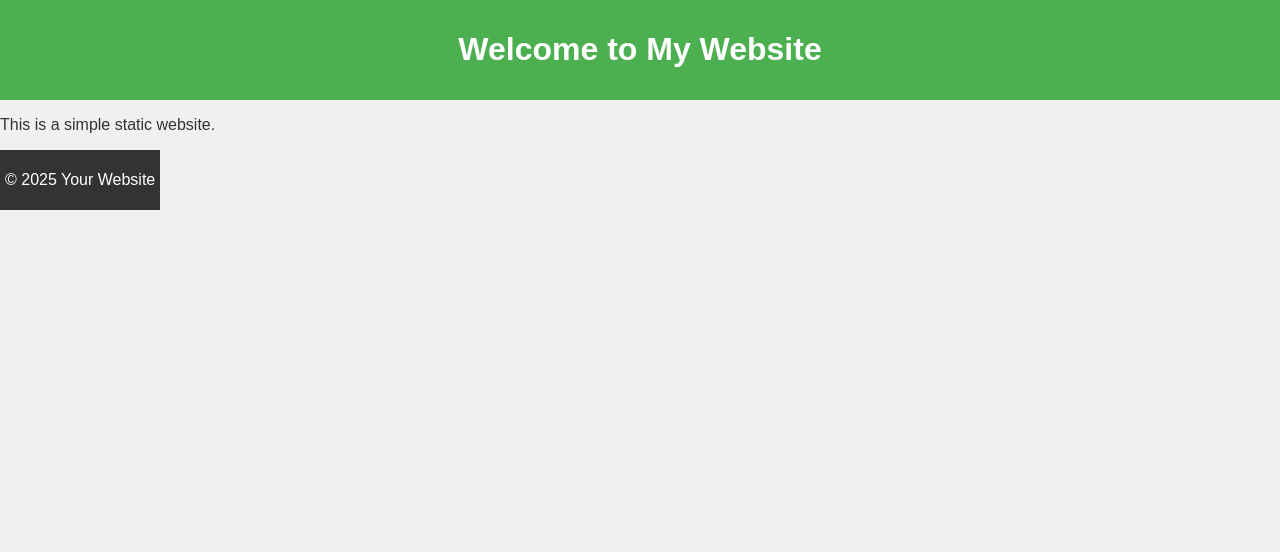
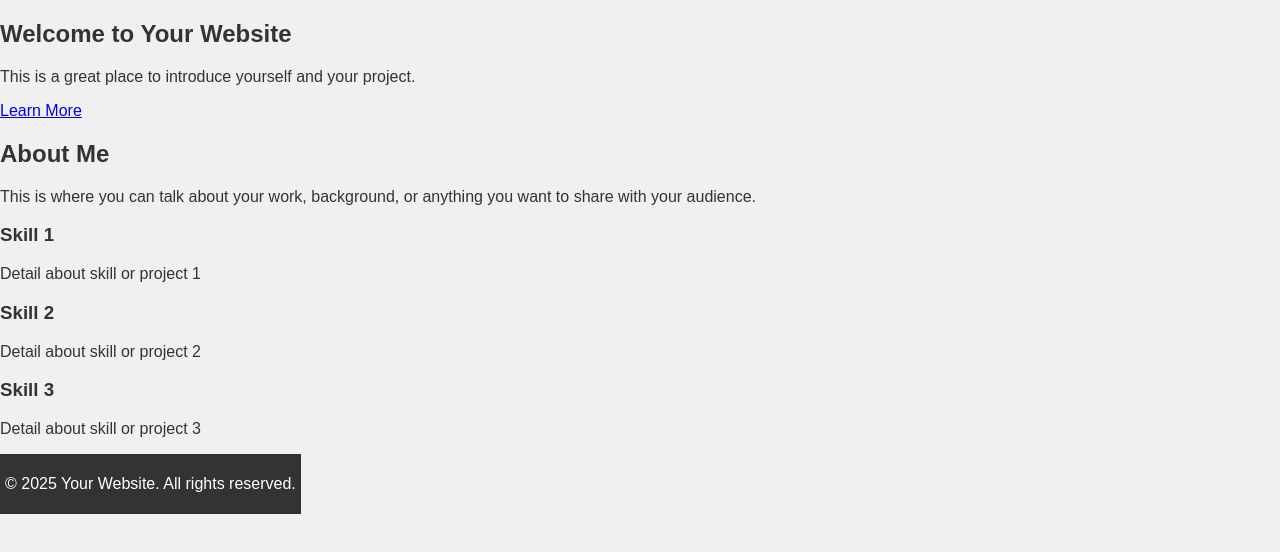
Before and after one commit to hiteshbhardwaj517/my-test-website, a plain HTML site: page index.html in a window 1280 px wide. Drawn offline with Linux system fonts and the light colour scheme.

Commit message:
Update index.html

```diff
--- a/index.html
+++ b/index.html
@@ -7,16 +7,42 @@
   <link rel="stylesheet" href="styles.css">
 </head>
 <body>
-    <header>
-        <h1>Welcome to My Website</h1>
-    </header>
 
-    <main>
-        <p>This is a simple static website.</p>
-    </main>
+  <!-- Hero Section -->
+  <section class="hero">
+    <div class="hero-content">
+      <h1>Welcome to Your Website</h1>
+      <p>This is a great place to introduce yourself and your project.</p>
+      <a href="#about" class="cta-btn">Learn More</a>
+    </div>
+  </section>
 
+  <!-- About Section -->
+  <section id="about" class="about">
+    <div class="container">
+      <h2>About Me</h2>
+      <p>This is where you can talk about your work, background, or anything you want to share with your audience.</p>
+      <div class="info">
+        <div class="info-box">
+          <h3>Skill 1</h3>
+          <p>Detail about skill or project 1</p>
+        </div>
+        <div class="info-box">
+          <h3>Skill 2</h3>
+          <p>Detail about skill or project 2</p>
+        </div>
+        <div class="info-box">
+          <h3>Skill 3</h3>
+          <p>Detail about skill or project 3</p>
+        </div>
+      </div>
+    </div>
+  </section>
+
+  <!-- Footer Section -->
   <footer>
-        <p>&copy; 2025 Your Website</p>
+    <p>&copy; 2025 Your Website. All rights reserved.</p>
   </footer>
+
 </body>
 </html>
```
Lines whose indentation alone changed are shown as unchanged.
